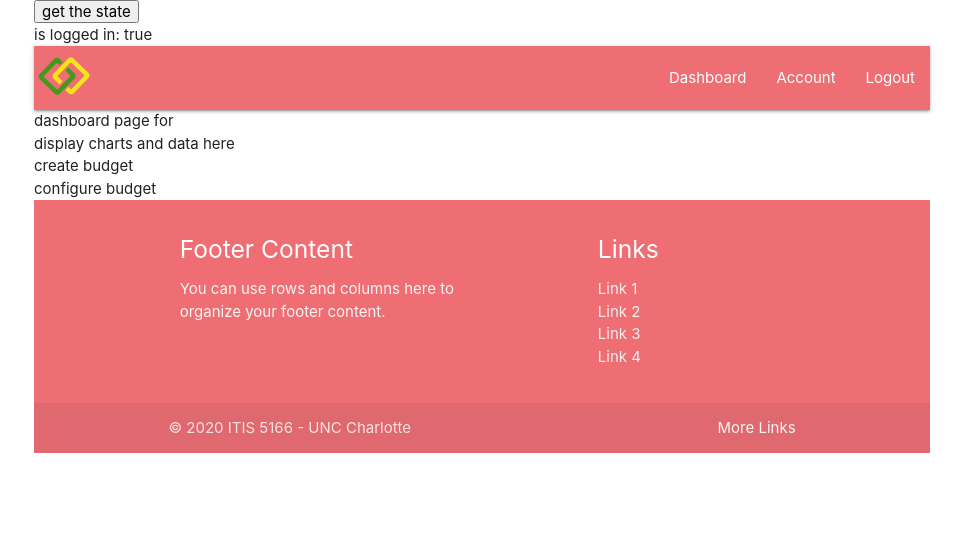
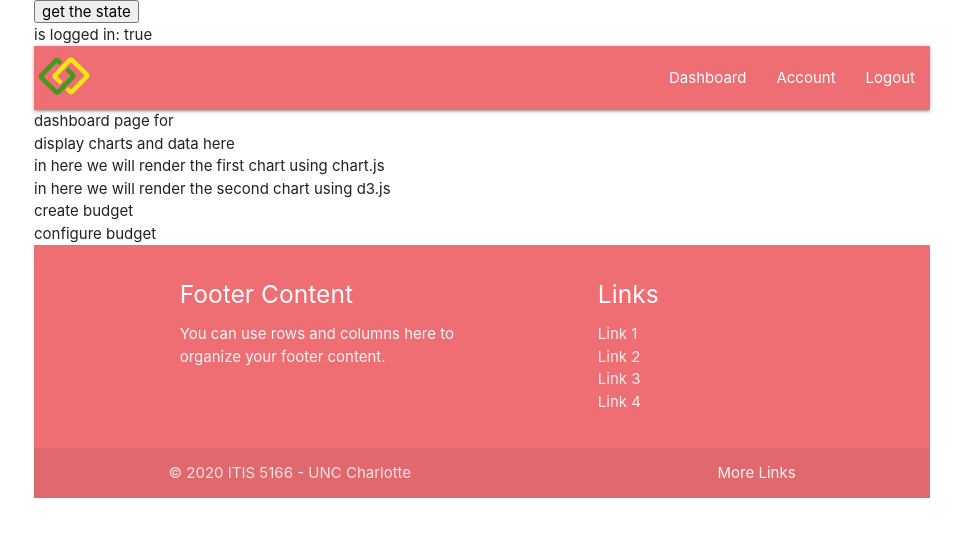
Before and after one commit to jasonschmitt/personal-budget-final-ui-2, a React (Create React App) app: page /dashboard in a window 1280 px wide. Shown: the top 536 px of the page, without its empty margins (158-1121 px from the left). Built offline with nearby package versions, Linux system fonts and the light colour scheme; no server answers; sample sign-in values are in the browser's storage.

Commit message:
commenting out logging out for testing purposes and adding two chart components

```diff
--- a/src/App.js
+++ b/src/App.js
@@ -22,7 +22,7 @@ class App extends React.Component {
 
   componentDidMount() {
     console.log('it mounted')
-    this.localStorageLogout()
+    // this.localStorageLogout()
     this.checkLoggedInStatus()
   }
 
--- /dev/null
+++ b/src/components/chartOne/chartOne.js
@@ -0,0 +1,9 @@
+import React from 'react'
+
+class ChartOne extends React.Component {
+  render() {
+    return <div>in here we will render the first chart using chart.js</div>
+  }
+}
+
+export default ChartOne
--- /dev/null
+++ b/src/components/chartTwo/chartTwo.js
@@ -0,0 +1,9 @@
+import React from 'react'
+
+class ChartTwo extends React.Component {
+  render() {
+    return <div>in here we will render the second chart using d3.js</div>
+  }
+}
+
+export default ChartTwo
--- a/src/pages/dashboard.js
+++ b/src/pages/dashboard.js
@@ -1,4 +1,6 @@
 import React from 'react'
+import ChartOne from '../components/chartOne/chartOne'
+import ChartTwo from '../components/chartTwo/chartTwo'
 
 class Dashboard extends React.Component {
   render() {
@@ -9,6 +11,8 @@ class Dashboard extends React.Component {
       <div>
         <div>dashboard page for {user.firstName}</div>
         <div>display charts and data here</div>
+        <ChartOne />
+        <ChartTwo />
         <div>create budget</div>
         <div>configure budget</div>
       </div>
```
Also changed, not shown: 1 other file (tests, documents, lock files or other folders).
